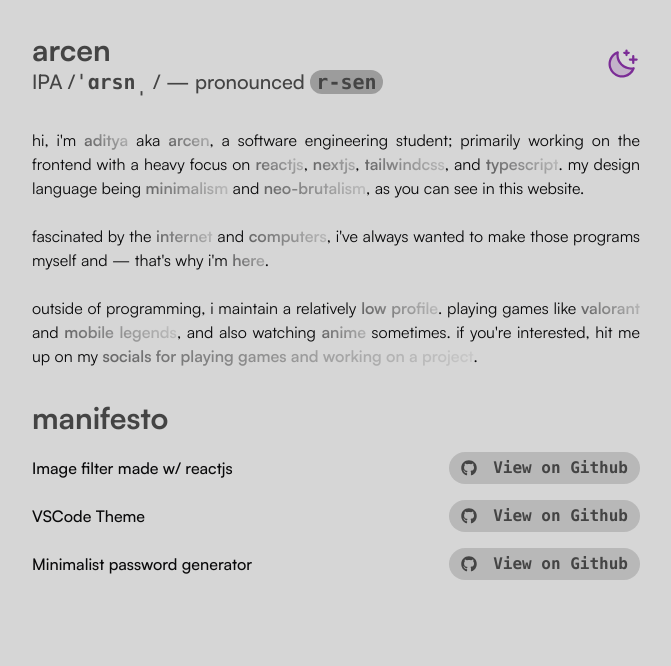
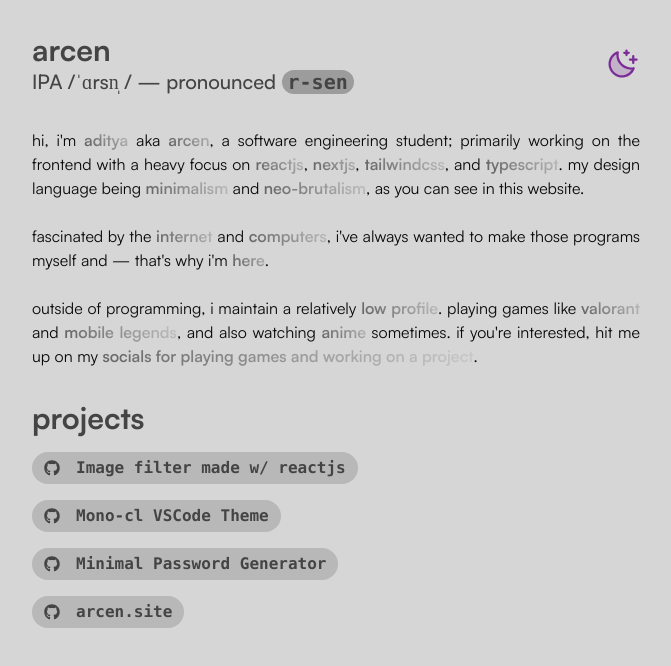
Before and after one commit to arx9781/arcen-personal-site, a React (Vite) app: page / in a window 1280 px wide. Shown: the top 666 px of the page, without its empty margins (304-975 px from the left). Built offline with nearby package versions, Linux system fonts and the light colour scheme.

Commit message:
projects section final

```diff
--- a/src/App.tsx
+++ b/src/App.tsx
@@ -1,7 +1,6 @@
 import ThemeToggle from "./components/ThemeToggle";
 import Heading from "./components/Heading";
 import Anchor from "./components/Anchor";
-import AnchorMainText from "./components/AnchorMainText";
 
 function App() {
   return (
@@ -11,8 +10,8 @@
           <div className="flex w-[80%] flex-col items-start justify-between">
             <Heading heading="arcen" />
             <p className="text-xs font-medium text-secondary-light dark:text-secondary-dark md:text-xl">
-              IPA /<code className="font-semibold">ˈɑrsn̩</code> / — pronounced{" "}
-              <mark className="bg-secondary-dark/40 text-secondary-dark dark:bg-secondary-light/40 dark:text-secondary-light px-1.5 rounded-full font-mono font-bold">
+              IPA /ˈɑrsn̩ / — pronounced{" "}
+              <mark className="rounded-full bg-secondary-dark/40 px-1.5 font-mono font-bold text-secondary-dark dark:bg-secondary-light/40 dark:text-secondary-light">
                 {" "}
                 r-sen{" "}
               </mark>
@@ -22,7 +21,7 @@
             <ThemeToggle />
           </div>
         </div>
-        <p className="text-justify text-base p-4 dark:text-primary-dark text-primary-light">
+        <p className="p-4 text-justify text-base text-primary-light dark:text-primary-dark">
           hi, i'm <span className="text-gradient">aditya</span> aka{" "}
           <span className="text-gradient">arcen</span>, a software engineering
           student; primarily working on the frontend with a heavy focus on{" "}
@@ -52,22 +51,33 @@
             socials for playing games and working on a project
           </span>
           .
-          {/* <hr className="w-full mx-auto border-0 h-[1px] bg-secondary-light dark:bg-secondary-dark mt-4" /> */}
         </p>
         <div className="p-4">
-          <Heading heading="manifesto" />
+          <Heading heading="projects" />
           <div className="mt-4">
-            <div className="flex items-center justify-between flex-row my-4">
-              <AnchorMainText text="Image filter made w/ reactjs" />
-              <Anchor link="https://github.com/arx9781/arxe.gallery" />
+            <div className="my-4 flex flex-row items-center justify-between">
+              <Anchor
+                link="https://github.com/arx9781/arxe.gallery"
+                text="Image filter made w/ reactjs"
+              />
             </div>
-            <div className="flex items-center justify-between flex-row my-4">
-              <AnchorMainText text="VSCode Theme" />
-              <Anchor link="https://github.com/arx9781/Mono-cl" />
+            <div className="my-4 flex flex-row items-center justify-between">
+              <Anchor
+                link="https://github.com/arx9781/Mono-cl"
+                text="Mono-cl VSCode Theme"
+              />
             </div>
-            <div className="flex items-center justify-between flex-row my-4">
-              <AnchorMainText text="Minimalist password generator" />
-              <Anchor link="https://github.com/arx9781/password_gen" />
+            <div className="my-4 flex flex-row items-center justify-between">
+              <Anchor
+                link="https://github.com/arx9781/password_gen"
+                text="Minimal Password Generator"
+              />
+            </div>
+            <div className="my-4 flex flex-row items-center justify-between">
+              <Anchor
+                link="https://github.com/arx9781/arcen-personal-site"
+                text="arcen.site"
+              />
             </div>
           </div>
         </div>
--- a/src/components/Anchor.tsx
+++ b/src/components/Anchor.tsx
@@ -1,19 +1,19 @@
 import { FaGithub } from "react-icons/fa6";
 
-const Anchor = ({ link }: { link: string }) => {
+const Anchor = ({ link, text }: { link: string; text: string }) => {
   return (
     // <a
     //   href={link}
-    //   className="bg-translucent-accent-light border-2 border-secondary-light font-medium text-xs text-secondary-dark px-2 py-1 rounded-full dark:bg-translucent-accent-dark dark:border-secondary-dark dark:text-secondary-light"
+    //   className="rounded-full border-2 border-secondary-light bg-translucent-accent-light px-2 py-1 text-xs font-medium text-secondary-dark dark:border-secondary-dark dark:bg-translucent-accent-dark dark:text-secondary-light"
     // >
     //   View on Github
     // </a>
     /* From Uiverse.io by abdulGitHb */
     <a href={link}>
-      <button className="group/button relative inline-flex items-center justify-center overflow-hidden rounded-full bg-translucent-accent-light dark:bg-translucent-accent-dark backdrop-blur-lg px-2 md:px-3 py-1 text-base font-semibold text-secondary-dark dark:text-secondary-light transition-all duration-300 ease hover:scale-110">
-        <span className="text-base font-black flex items-center justify-between md:gap-x-4 gap-x-2">
+      <button className="group/button ease relative inline-flex items-center justify-center overflow-hidden rounded-full bg-translucent-accent-light px-2 py-1 text-base font-semibold text-secondary-dark backdrop-blur-lg transition-all duration-300 hover:scale-110 dark:bg-translucent-accent-dark dark:text-secondary-light md:px-3">
+        <span className="flex items-center justify-between gap-x-2 text-base font-black md:gap-x-4">
           <FaGithub />
-          <code>View on Github</code>
+          <code>{text}</code>
         </span>
         <div className="absolute inset-0 flex h-full w-full justify-center [transform:skew(-13deg)_translateX(-100%)] group-hover/button:duration-1000 group-hover/button:[transform:skew(-13deg)_translateX(100%)]">
           <div className="relative h-full w-10 bg-white/20 dark:bg-neutral-600/20"></div>
--- a/src/components/AnchorMainText.tsx
+++ /dev/null
@@ -1,9 +0,0 @@
-const AnchorMainText = ({ text }: { text: string }) => {
-  return (
-    <p className="md:text-base font-medium text-primary-light dark:text-primary-dark text-xs">
-      {text}
-    </p>
-  );
-};
-
-export default AnchorMainText;
```
